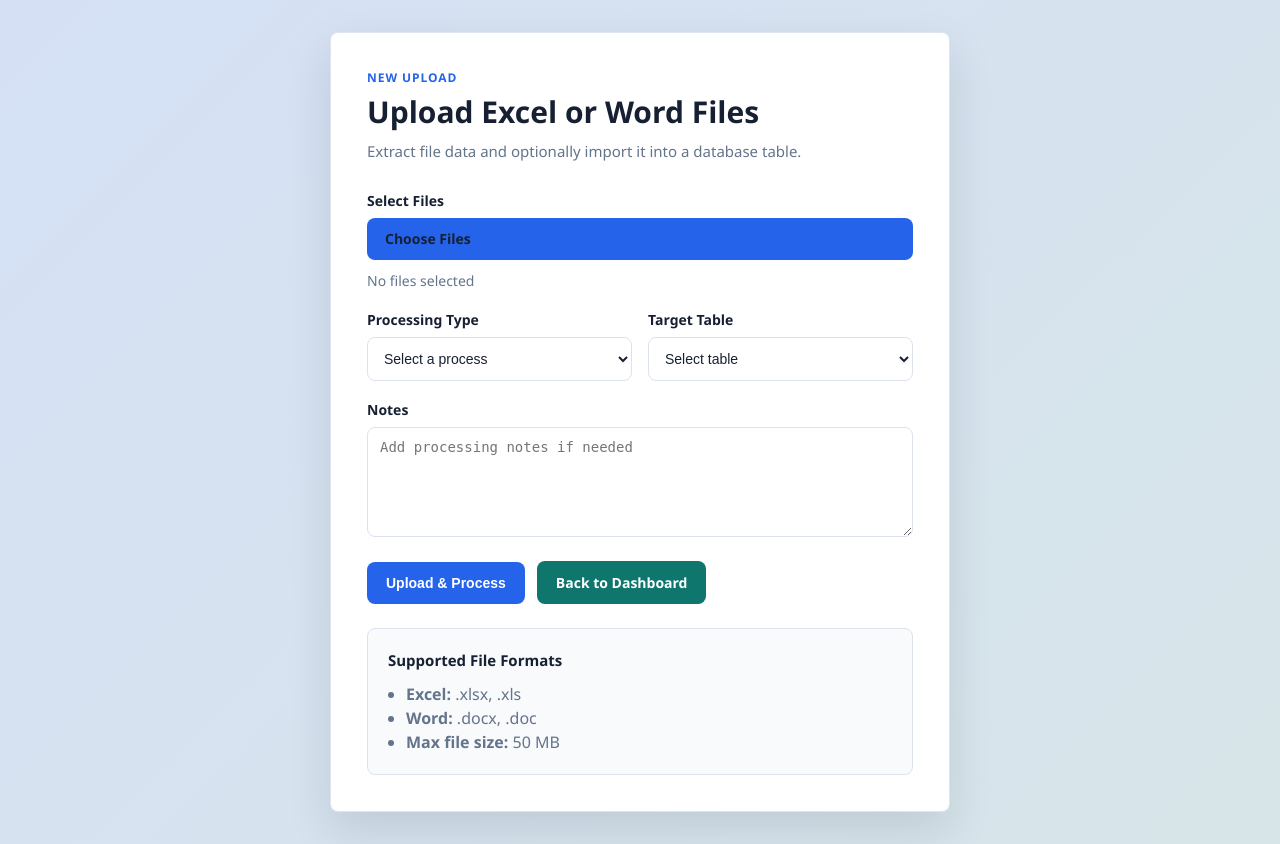
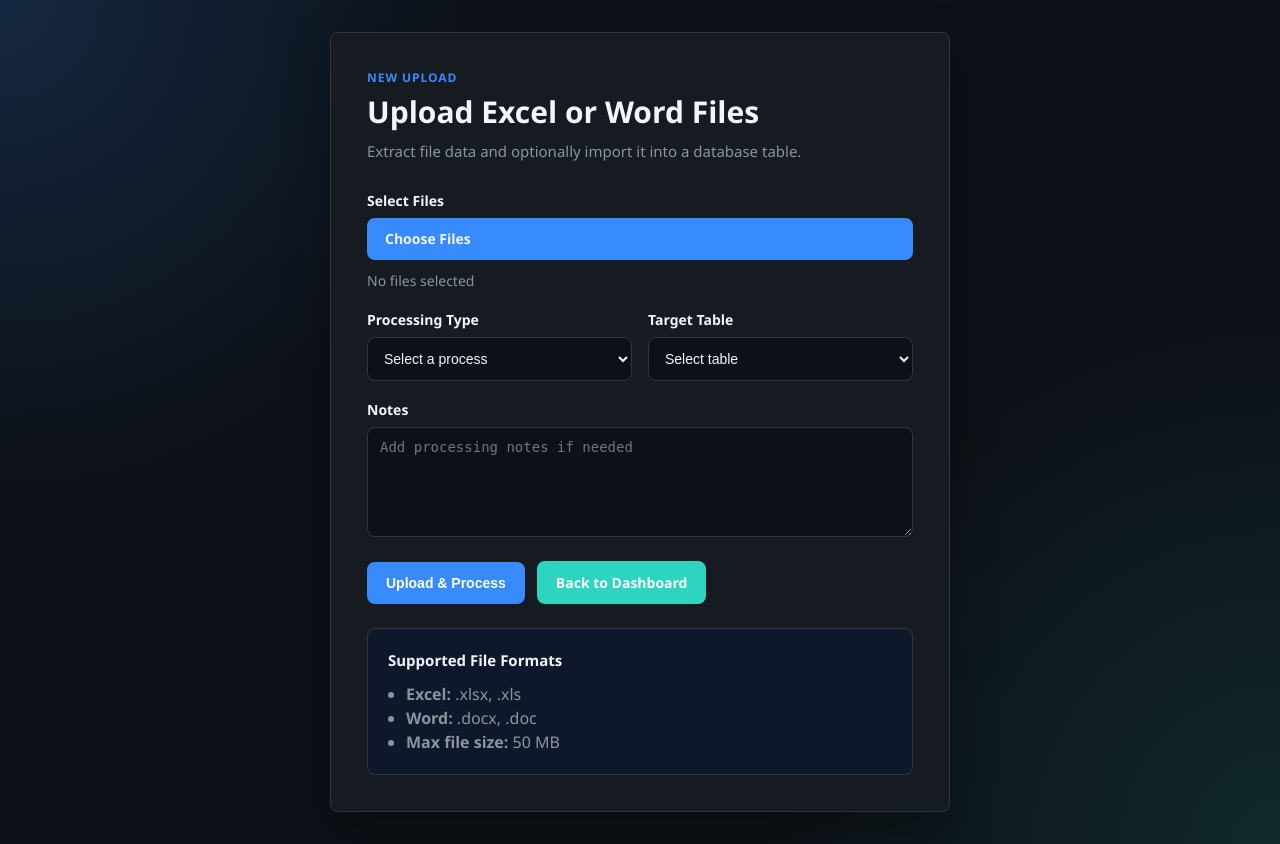
Before and after one commit to Geopy2004/Automation-stuff, a PHP site: page /automation/upload.php in a window 1280 px wide. Run offline with PHP 8.4, Linux system fonts and the light colour scheme.

Commit message:
Dark theme

```diff
--- a/assets/css/style.css
+++ b/assets/css/style.css
@@ -1,21 +1,22 @@
 :root {
-  --bg: #eef2f7;
-  --surface: #ffffff;
-  --surface-soft: #f8fafc;
-  --border: #dce3ee;
-  --text: #172033;
-  --muted: #64748b;
-  --primary: #2563eb;
-  --primary-dark: #1d4ed8;
-  --secondary: #0f766e;
-  --secondary-dark: #115e59;
-  --success: #15803d;
-  --danger: #dc2626;
-  --warning-bg: #fff7ed;
-  --success-bg: #ecfdf5;
-  --danger-bg: #fef2f2;
+  color-scheme: dark;
+  --bg: #0d1117;
+  --surface: #161b22;
+  --surface-soft: #0f172a;
+  --border: #30363d;
+  --text: #f0f6fc;
+  --muted: #8b949e;
+  --primary: #388bfd;
+  --primary-dark: #1f6feb;
+  --secondary: #2dd4bf;
+  --secondary-dark: #14b8a6;
+  --success: #2ea043;
+  --danger: #f85149;
+  --warning-bg: rgba(187, 128, 9, 0.18);
+  --success-bg: rgba(35, 134, 54, 0.18);
+  --danger-bg: rgba(248, 81, 73, 0.18);
   --radius: 8px;
-  --shadow: 0 18px 45px rgba(15, 23, 42, 0.12);
+  --shadow: 0 18px 45px rgba(0, 0, 0, 0.34);
 }
 
 * {
@@ -31,7 +32,8 @@ body {
   align-items: center;
   justify-content: center;
   background:
-    linear-gradient(135deg, rgba(37, 99, 235, 0.12), rgba(15, 118, 110, 0.10)),
+    radial-gradient(circle at top left, rgba(56, 139, 253, 0.18), transparent 32%),
+    radial-gradient(circle at bottom right, rgba(45, 212, 191, 0.12), transparent 34%),
     var(--bg);
   color: var(--text);
   font-family: "Segoe UI", Arial, sans-serif;
@@ -47,7 +49,7 @@ a {
 .dashboard-container {
   width: 100%;
   background: var(--surface);
-  border: 1px solid rgba(220, 227, 238, 0.9);
+  border: 1px solid var(--border);
   border-radius: var(--radius);
   box-shadow: var(--shadow);
 }
@@ -469,7 +470,7 @@ p {
   padding: 11px 12px;
   border: 1px solid var(--border);
   border-radius: var(--radius);
-  background: #fff;
+  background: #0d1117;
   color: var(--text);
   font-size: 14px;
   transition: border-color 0.15s ease, box-shadow 0.15s ease;
```
Also changed, not shown: other parts of assets/css/style.css (+19 -20 lines).
